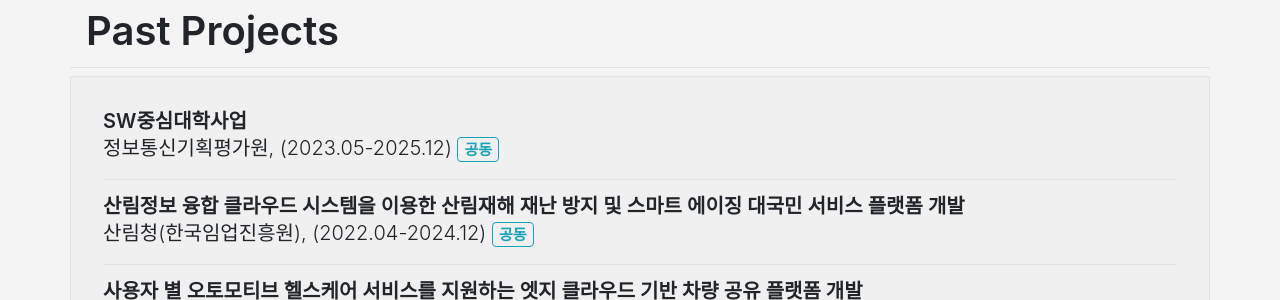
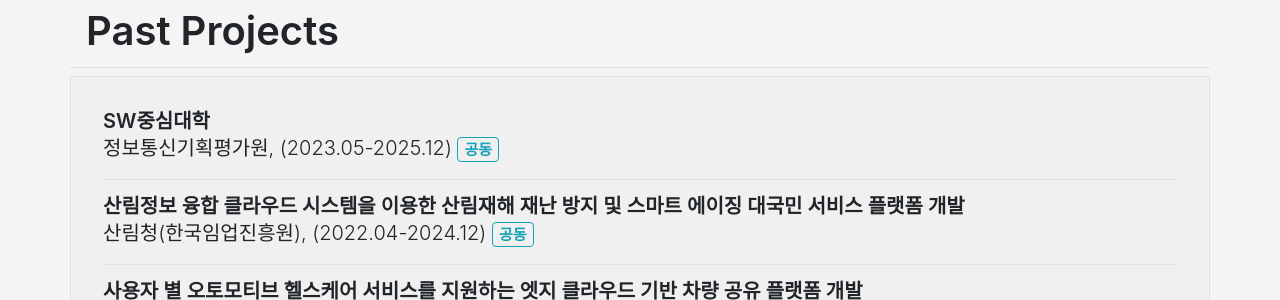
Before and after one commit to KU-Cloud/ku-cloud.github.io, a Jekyll site: the page built from projects.html, in a window 1280 px wide and 900 px high, scrolled down 663 px. Shown: the part 151-451 px from the top of the window. Built offline with Jekyll 4.4.1, drawn with Linux system fonts in a browser that asks for light colours.

Commit message:
fix: changed wording for projects tab

```diff
--- a/_data/projects.yaml
+++ b/_data/projects.yaml
@@ -404,7 +404,7 @@
   end: 2024-12-31
   role: "corep"
 
-- title: "SW중심대학사업"
+- title: "SW중심대학"
   sponsor:
     short: "IITP"
     full: "정보통신기획평가원"
```
